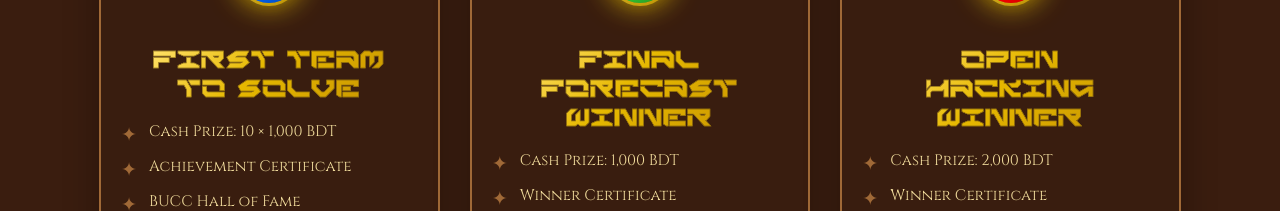
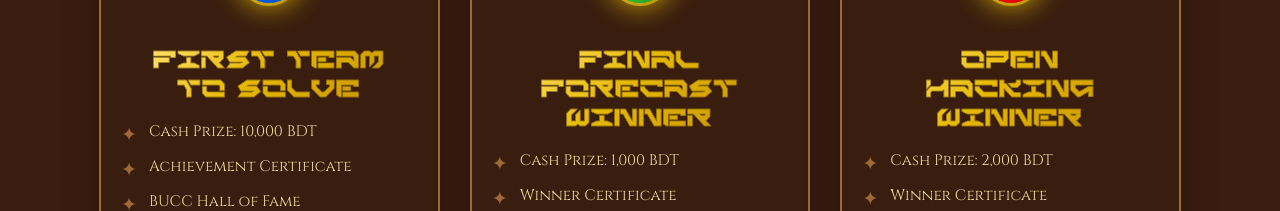
Before and after one commit to buccbracu/BUCC-BitBattles, a Next.js app: page / in a window 1280 px wide. Shown: the part 5040-5251 px from the top of the page. Built offline with nearby package versions, Linux system fonts and the light colour scheme; a web font is replaced by a local one.

Commit message:
Update First Team to Solve prize format from '10  1,000 BDT' to '10,000 BDT'

```diff
--- a/src/components/home/Prizes.tsx
+++ b/src/components/home/Prizes.tsx
@@ -54,7 +54,7 @@
       place: "First Team to Solve",
       icon: <Bolt className="text-black" />,
       rewards: [
-        "Cash Prize: 10 × 1,000 BDT",
+        "Cash Prize: 10,000 BDT",
         "Achievement Certificate",
         "BUCC Hall of Fame",
         "Special Recognition",
```
